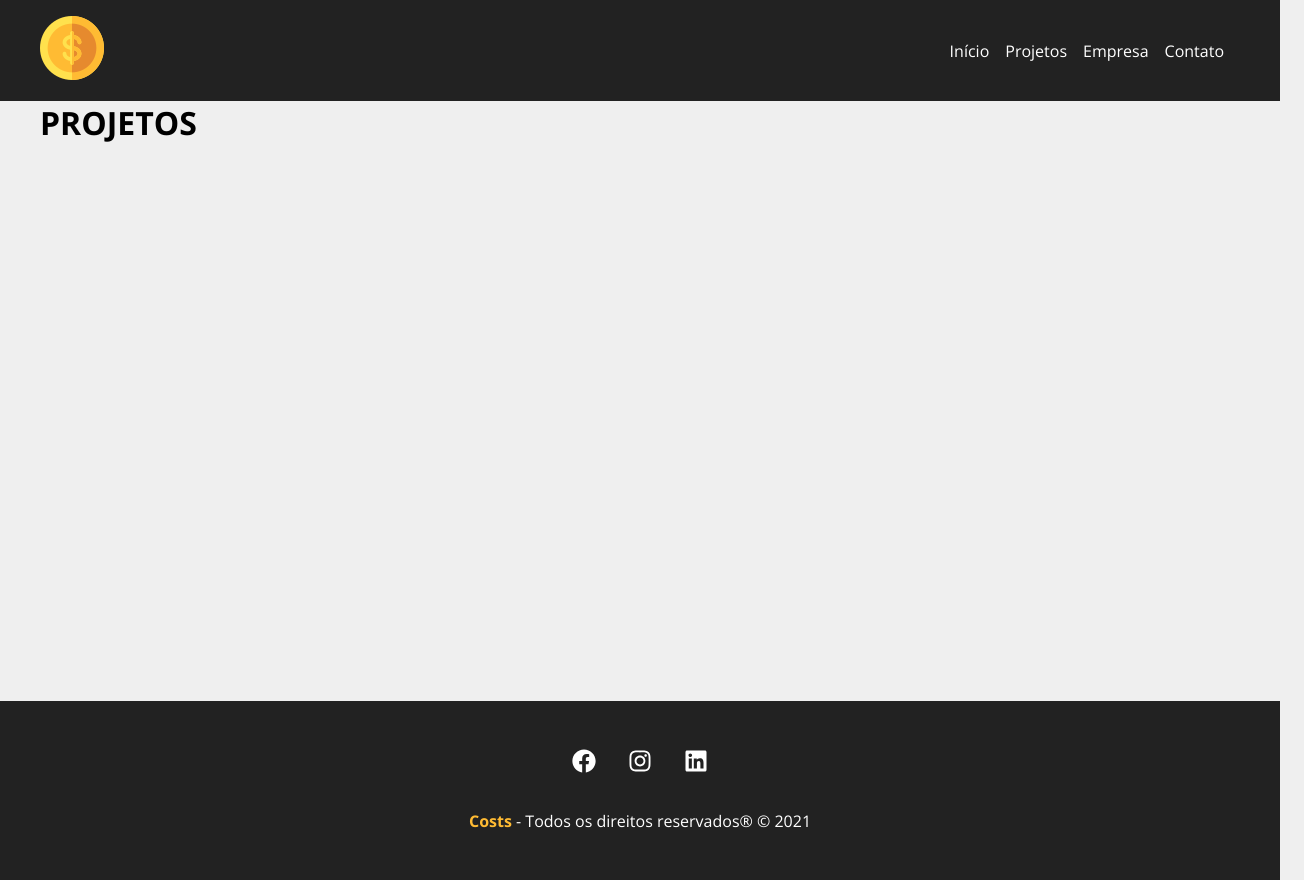
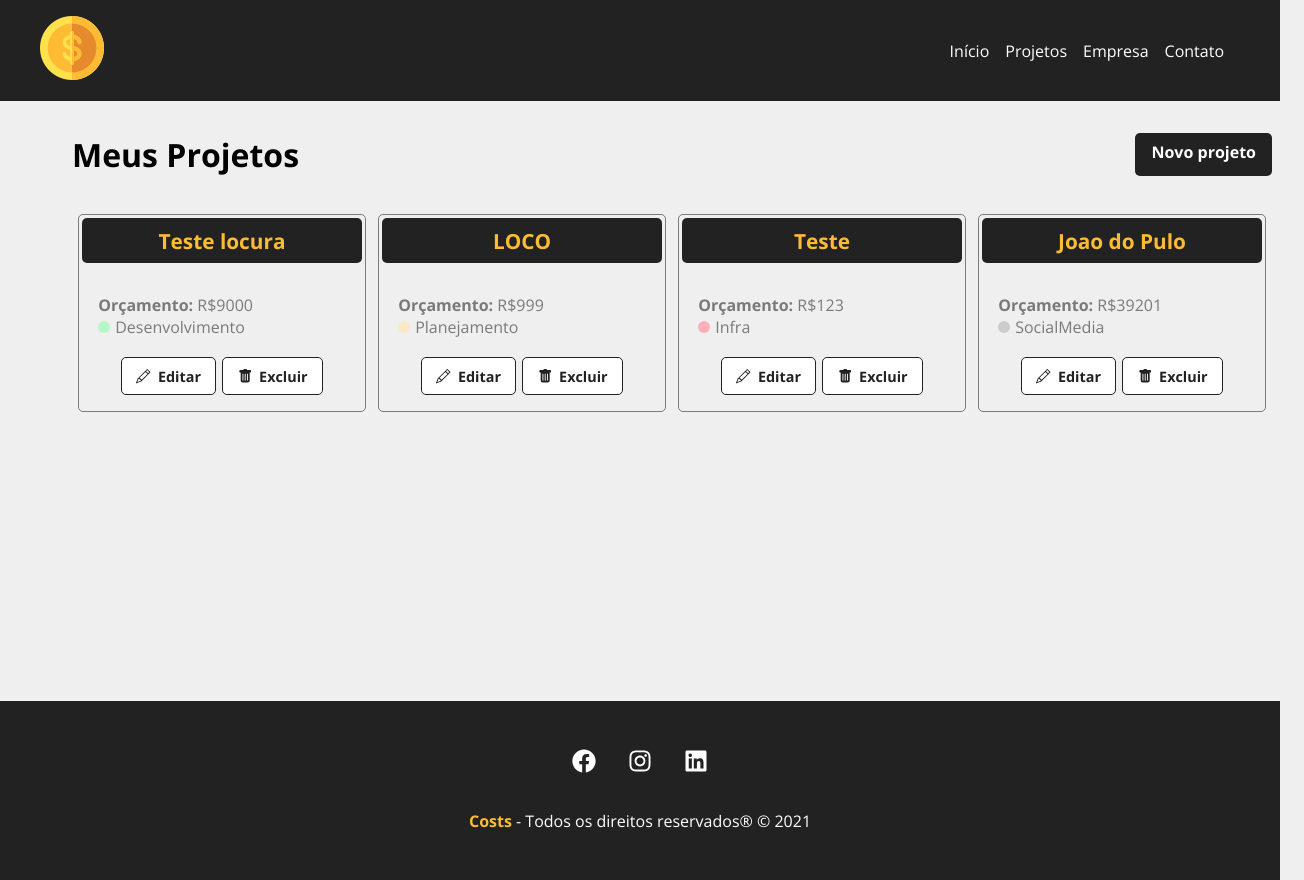
Before and after one commit to qtigerq/Costs, a React (Create React App) app: page /projects in a window 1280 px wide. Shown: the whole page, 1304 px wide, since content can reach past the window. Built offline with nearby package versions, Linux system fonts and the light colour scheme; data requests are answered from the project's data file.

Commit message:
Aula 27 completa, tudo funcionando

```diff
--- a/db.json
+++ b/db.json
@@ -23,6 +23,30 @@
       "cos": 0,
       "services": [],
       "id": 2
+    },
+    {
+      "0": {},
+      "name": "Teste",
+      "budget": "123",
+      "category": {
+        "id": "1",
+        "name": "Infra"
+      },
+      "cos": 0,
+      "services": [],
+      "id": 3
+    },
+    {
+      "0": {},
+      "name": "Joao do Pulo",
+      "budget": "39201",
+      "category": {
+        "id": "6",
+        "name": "SocialMedia"
+      },
+      "cos": 0,
+      "services": [],
+      "id": 4
     }
   ],
   "categories": [
--- a/src/components/pages/Projects.js
+++ b/src/components/pages/Projects.js
@@ -1,8 +1,16 @@
 import { useLocation } from 'react-router-dom'
+import { useState, useEffect } from 'react'
 
 import Message from "../layout/Message"
+import Container from '../layout/Container'
+import LinkButton from '../layout/LinkButton'
+import ProjectCard from '../project/ProjectCard'
+
+import styles from './Projects.module.css'
 
 const Projects = () => {
+
+    const [projects, setProjects] = useState([])
 
     const location = useLocation()
     let message = ''
@@ -10,10 +18,40 @@
         message = location.state.message
     }
 
+    useEffect(() => {                                                   //Vai dar um GET nos projetos do db.json
+        fetch('http://localhost:5000/projects', {
+            method: 'GET',
+            headers: {
+                'Content-Type': 'application/json',
+            },
+        })
+        .then((resp) => resp.json())
+        .then((data) => {
+            console.log(data)
+            setProjects(data)
+        })
+        .catch((err) => console.log(err))
+    }, [])
+
     return (
-        <div>
-            <h1>PROJETOS</h1>
+        <div className={styles.project_container}>
+            <div className={styles.title_container}>
+                <h1>Meus Projetos</h1>
+                <LinkButton to='/newproject' text='Novo projeto'/>
+            </div>
             {message && <Message msg={message} type='success'/>}             {/*Sabemos que quando vier pro Projects.js a mensagem vai ser sempre de sucesso.*/}
+            <Container customClass='start'>
+                {projects.length > 0 &&                                      //Se existirem projetos...
+                    projects.map((project) => (
+                       <ProjectCard
+                        name={project.name}
+                        id={project.id}
+                        budget={project.budget}
+                        category={project.category.name}
+                        key={project.id}                                    //O React precisa de uma key para se orientar nas atualizações de seus componentes.
+                       />
+                    ))}
+            </Container>
         </div>
     )
 }
--- /dev/null
+++ b/src/components/pages/Projects.module.css
@@ -0,0 +1,9 @@
+.project_container {
+    padding: 2em;                       /*Espaçamento interno entre os elementos*/
+}
+
+.title_container {
+    display: flex;                      /*Um item do lado do outro*/
+    justify-content: space-between;     /*Espaçamento igual entre os itens*/
+    margin-bottom: 2em;                 /*Espaça a div dos demais conteúdos*/
+}
--- /dev/null
+++ b/src/components/project/ProjectCard.js
@@ -0,0 +1,29 @@
+import { Link } from 'react-router-dom'
+
+import styles from './ProjectCard.module.css'
+
+import {BsPencil, BsFillTrashFill} from 'react-icons/bs'
+
+const ProjectCard = ({id, name, budget, category, handleRemove}) => {
+    return (
+        <div className={styles.project_card}>
+            <h4>{name}</h4>
+            <p>
+                <span>Orçamento:</span> R${budget}
+            </p>
+            <p className={styles.category_text}>
+                <span className={`${styles[category.toLowerCase()]}`}></span> {category}            {/*O className é setado de acordo com o nome da categoria, transformado em minusculo*/}
+            </p>
+            <div className={styles.project_card_actions}>
+                <Link to='/'>
+                    <BsPencil />Editar
+                </Link>
+                <button>
+                    <BsFillTrashFill /> Excluir
+                </button>
+            </div>
+        </div>
+    )
+}
+
+export default ProjectCard
--- /dev/null
+++ b/src/components/project/ProjectCard.module.css
@@ -0,0 +1,94 @@
+.project_card {
+    padding: 0.2em;
+    padding-bottom: 1em;
+    border: 1px solid #7A7A7A;
+    border-radius: 5px;
+    width: 24%;
+    margin: 0.5%;
+}
+
+.project_card h4{
+    background-color: #222;
+    color: #FFBB33;
+    padding: 0.4em;
+    margin-bottom: 1.5em;
+    font-size: 1.3em;
+    border-radius: 5px;
+    text-align: center;
+}
+
+.project_card p{
+    color: #7A7A7A;
+    margin-left: 1em;
+    margin-right: 1em;
+}
+
+.project_card p span{
+    font-weight: bold;
+}
+
+.category_text {
+    display: flex;
+    align-items: center;
+}
+
+.category_text span{
+    display: block;
+    width: 12px;
+    height: 12px;
+    border-radius: 50%;
+    background-color: #CCC;
+    margin-right: 5px;
+}
+
+.category_text .infra{
+    background-color: #FFAEBC;
+}
+
+.category_text .design{
+    background-color: #A0E7E5;
+}
+
+.category_text .desenvolvimento{
+    background-color: #B4F8C8;
+}
+
+.category_text .planejamento{
+    background-color: #FBE7C6;
+}
+
+.project_card_actions {
+    margin-top: 1.2em;
+    display: flex;
+    align-items: center;                    /*Alinhar na vertical*/
+    justify-content: center;
+}
+
+.project_card_actions a,
+.project_card_actions button{
+    text-decoration: none;
+    background-color: #FFF;
+    color: #222;
+    font-size: 0.9em;
+    padding: 0.6em 1em;                     /*Aspecto de botao, maior lateral menor vertical*/
+    cursor: pointer;
+    margin-right: 0.2em;
+    margin-left: 0.2em;
+    border: 1px solid #222;
+    border-radius: 5px;
+    display: flex;
+    align-items: center;
+    justify-content: center;
+    transition: 0.5s;
+    font-weight: bold;
+}
+
+.project_card_actions svg{                  /*SVG = icones*/
+    margin-right: 0.5em;
+}
+
+.project_card_actions a:hover,
+.project_card_actions button:hover{
+    background-color: #222;
+    color: #FFBB33;
+}
```
